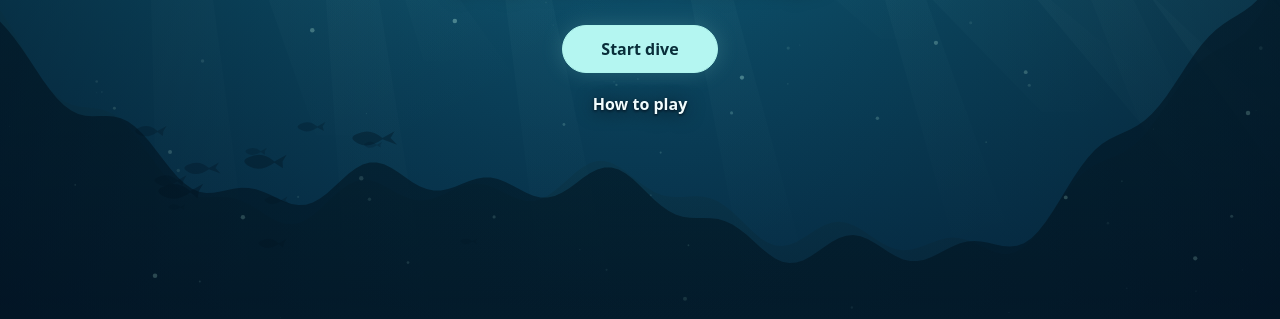
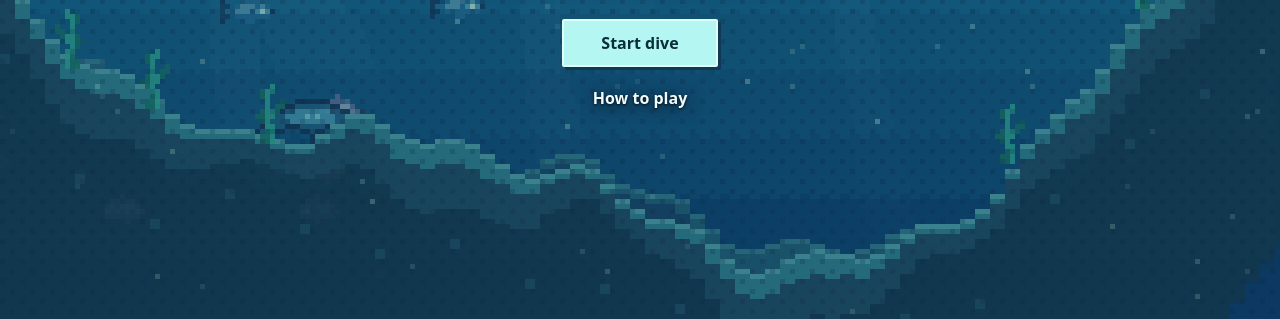
Before and after one commit to lucasvthomp/krillion, a plain HTML site: page docs/index.html in a window 1280 px wide. Shown: the part 481-800 px from the top of the page. Drawn offline with Linux system fonts and the light colour scheme; animation ran at ten frames a second.

Commit message:
Render pixel-art ocean and color-code large answer reveals

```diff
--- a/docs/game.mjs
+++ b/docs/game.mjs
@@ -1,4 +1,4 @@
-import { createOcean } from './ocean.mjs?v=3';
+import { createOcean } from './ocean.mjs?v=4';
 
 const roundsPerGame = 7;
 const readingSeconds = 3;
--- a/docs/ocean.mjs
+++ b/docs/ocean.mjs
@@ -1,14 +1,88 @@
 const palette = [
-  [0, [21, 117, 141], [7, 50, 78]],
-  [450, [13, 78, 110], [6, 38, 65]],
-  [1500, [11, 48, 79], [7, 24, 48]],
-  [3400, [15, 32, 57], [6, 17, 34]],
-  [5500, [19, 24, 44], [8, 11, 24]],
-  [7000, [25, 21, 39], [9, 9, 19]],
+  [0, [25, 126, 150], [11, 57, 98]],
+  [450, [20, 87, 130], [9, 46, 83]],
+  [1500, [15, 58, 104], [9, 27, 61]],
+  [3400, [22, 36, 78], [9, 18, 44]],
+  [5500, [29, 30, 65], [13, 14, 34]],
+  [7000, [36, 25, 57], [14, 11, 27]],
+];
+
+// Each digit is a palette entry. A dot is transparent.
+const reefFish = [
+  '......1....',
+  '0...11111..',
+  '00.1222121.',
+  '01122212320',
+  '00.1111111.',
+  '0....11....',
+];
+const ray = [
+  [
+    '.......0........0.......',
+    '......010......010......',
+    '....01110......01110....',
+    '..01112210000001221110..',
+    '001122221111111222211100',
+    '.0001111122222211111000.',
+    '....0000123232100000....',
+    '........0111110.........',
+    '.........00100..........',
+    '...........0............',
+    '...........0............',
+    '..........0.............',
+  ],
+  [
+    '........0000000.........',
+    '......00111111100.......',
+    '....001122222221100.....',
+    '...01122223232221110....',
+    '..0111122222222211110...',
+    '.011110001111100011110..',
+    '011000...00100...000110.',
+    '00.........0.........00.',
+    '...........0............',
+    '..........0.............',
+    '.........0..............',
+  ],
+];
+const jelly = [
+  '....01110....',
+  '..011222110..',
+  '.01223232210.',
+  '0122222222210',
+  '1101101011011',
+  '..1..1.1..1..',
+  '..1.1...1.1..',
+  '...1....1..1.',
+  '...1.....1.1.',
+  '....1....1...',
+];
+const lanternfish = [
+  '......1.......',
+  '0...11111..3..',
+  '00.1111111.2..',
+  '011111112110..',
+  '00.022011110..',
+  '0....0.000....',
+];
+const kelp = [
+  '....2...',
+  '..122...',
+  '..12....',
+  '...2..1.',
+  '...2.11.',
+  '..1221..',
+  '.1122...',
+  '..12....',
+  '...22...',
+  '...12...',
+  '..112...',
+  '..112...',
 ];
 
 const clamp = (number, min = 0, max = 1) => Math.max(min, Math.min(max, number));
 const mix = (from, to, ratio) => from + (to - from) * ratio;
+const blend = (from, to, ratio) => from.map((value, index) => mix(value, to[index], ratio));
 const color = (rgb) => `rgb(${rgb.map(Math.round).join(', ')})`;
 const smooth = (ratio) => ratio * ratio * (3 - 2 * ratio);
 
@@ -19,6 +93,21 @@ function seededRandom(seed) {
   };
 }
 
+function makeSprite(rows, colors) {
+  const sheet = document.createElement('canvas');
+  sheet.width = Math.max(...rows.map((row) => row.length));
+  sheet.height = rows.length;
+  const ink = sheet.getContext('2d');
+  rows.forEach((row, y) => {
+    for (let x = 0; x < row.length; x++) {
+      if (row[x] === '.') continue;
+      ink.fillStyle = colors[Number(row[x])];
+      ink.fillRect(x, y, 1, 1);
+    }
+  });
+  return sheet;
+}
+
 export function createOcean(canvas) {
   const ctx = canvas.getContext('2d', { alpha: false });
   if (!ctx) return { descend() {} };
@@ -26,208 +115,209 @@ export function createOcean(canvas) {
   const motion = matchMedia('(prefers-reduced-motion: reduce)');
   const random = seededRandom(18832);
   const scatter = (count, make) => Array.from({ length: count }, () => make());
-  const particles = scatter(150, () => [random(), random(), random(), random()]);
-  const fish = scatter(27, () => [random(), random(), random(), random()]);
-  const jellies = scatter(9, () => [random(), random(), random()]);
-  const shelves = [690, 1720, 2940, 4380, 5620, 6930];
-  let width, height, density;
+  const particles = scatter(115, () => [random(), random(), random(), random()]);
+  const fish = scatter(22, () => [random(), random(), random(), random()]);
+  const deepCreatures = scatter(16, () => [random(), random(), random()]);
+  const shelves = [660, 1700, 2950, 4380, 5650, 6920];
+  const foldedTail = reefFish.map((row, index) => (index === 3 ? '.01' : '...') + row.slice(3));
+  const fishSprites = [
+    ['#123354', '#206085', '#508ba1', '#a8d4c6'],
+    ['#233653', '#526589', '#7c9bad', '#b6dfd5'],
+  ].map((colors) => [makeSprite(reefFish, colors), makeSprite(foldedTail, colors)]);
+  const raySprites = ray.map((rows) => makeSprite(rows, ['#123452', '#195573', '#347b95', '#5ba0a9']));
+  const jellySprite = makeSprite(jelly, ['#397394', '#559cb7', '#87d5d5', '#c1fff0']);
+  const lanternSprite = makeSprite(lanternfish, ['#162642', '#2c4b6e', '#4e819e', '#b5f7ce']);
+  const kelpSprite = makeSprite(kelp, ['#0a3046', '#14615f', '#248880']);
+  const dither = document.createElement('canvas');
+  dither.width = dither.height = 4;
+  const dots = dither.getContext('2d');
+  dots.fillStyle = '#102642';
+  dots.fillRect(0, 0, 1, 1);
+  dots.fillRect(2, 2, 1, 1);
+  const texture = ctx.createPattern(dither, 'repeat');
+
+  let width, height;
   let frame = 0;
   let renderedAt = -Infinity;
-  let depth = 0;
   let camera = 0;
   let target = 0;
   let travelFrom = 0;
   let travelStarted = 0;
   let travelDuration = 0;
 
+  function sprite(image, x, y, direction = 1) {
+    ctx.save();
+    ctx.translate(Math.round(x), Math.round(y));
+    ctx.scale(direction, 1);
+    ctx.drawImage(image, -Math.floor(image.width / 2), 0);
+    ctx.restore();
+  }
+
   function waterColor() {
-    const next = palette.findIndex(([start]) => start > depth);
-    const upper = palette[next < 0 ? palette.length - 1 : next];
-    const lower = palette[Math.max(0, (next < 0 ? palette.length : next) - 1)];
-    const ratio = upper[0] === lower[0] ? 0 : (depth - lower[0]) / (upper[0] - lower[0]);
-    const water = ctx.createLinearGradient(0, 0, 0, height);
-    water.addColorStop(0, color(lower[1].map((value, i) => mix(value, upper[1][i], ratio))));
-    water.addColorStop(1, color(lower[2].map((value, i) => mix(value, upper[2][i], ratio))));
-    ctx.fillStyle = water;
-    ctx.fillRect(0, 0, width, height);
+    const depth = clamp(camera - 70, 0, 7000);
+    let next = palette.findIndex(([start]) => start > depth);
+    if (next < 0) next = palette.length - 1;
+    const upper = palette[next];
+    const lower = palette[next - 1];
+    const ratio = (depth - lower[0]) / (upper[0] - lower[0]);
+    const top = blend(lower[1], upper[1], ratio);
+    const bottom = blend(lower[2], upper[2], ratio);
+    const bands = 13;
+    for (let band = 0; band < bands; band++) {
+      const y = Math.floor(band * height / bands);
+      const end = Math.floor((band + 1) * height / bands);
+      ctx.fillStyle = color(blend(top, bottom, band / (bands - 1)));
+      ctx.fillRect(0, y, width, end - y);
+      if (!band) continue;
+      ctx.fillStyle = color(blend(top, bottom, (band - 1) / (bands - 1)));
+      for (let x = (band % 2) * 2; x < width; x += 4) ctx.fillRect(x, y, 2, 1);
+    }
   }
 
   function surface(time, offset) {
     const surfaceY = height * .11 - offset * .89;
-    const light = clamp(1 - camera / 760);
+    const light = clamp(1 - camera / 900);
     if (!light) return;
 
-    for (let ray = 0; ray < 20; ray++) {
-      const phase = ray * 4.13;
-      const x = width * (.10 + ray * .041 + Math.sin(time * .2 + phase) * .025);
-      const tip = x + width * (.22 + Math.sin(phase) * .21);
-      const span = width * (.022 + .036 * (1 + Math.cos(phase)));
-      const end = surfaceY + height * (.66 + .27 * Math.sin(phase * 2));
-      const beam = ctx.createLinearGradient(x, surfaceY, tip, end);
-      beam.addColorStop(0, `rgba(196, 255, 240, ${light * (.05 + .032 * (1 + Math.sin(phase)))})`);
-      beam.addColorStop(1, 'rgba(155, 241, 241, 0)');
-      ctx.fillStyle = beam;
-      ctx.beginPath();
-      ctx.moveTo(x - span * .2, surfaceY);
-      ctx.lineTo(x + span * .2, surfaceY);
-      ctx.lineTo(tip + span, end);
-      ctx.lineTo(tip - span, end);
-      ctx.closePath();
-      ctx.fill();
+    for (let rayIndex = 0; rayIndex < 11; rayIndex++) {
+      const phase = rayIndex * 4.13;
+      const x = width * (.08 + rayIndex * .079 + Math.sin(time * .24 + phase) * .025);
+      const slant = width * (.17 + Math.sin(phase) * .12);
+      const span = width * (.021 + .014 * (1 + Math.cos(phase)));
+      const reach = height * (.63 + .24 * Math.sin(phase * 2));
+      for (let y = Math.max(0, Math.ceil(surfaceY)); y < surfaceY + reach; y += 3) {
+        const progress = (y - surfaceY) / reach;
+        const half = Math.max(1, Math.round(span * (.24 + progress * .66)));
+        ctx.fillStyle = `rgba(167, 243, 220, ${light * (1 - progress) * (.07 + .035 * Math.cos(phase))})`;
+        ctx.fillRect(Math.round(x + slant * progress) - half, y, half * 2, 3);
+      }
     }
 
-    if (surfaceY < -32) return;
-    const wave = (x, layer) => surfaceY + layer * 5 +
-      Math.sin(x / 62 + time * .91 + layer * .7) * (7 - layer) +
-      Math.sin(x / 25 - time * .7 + layer * .9) * 2.5;
-
-    const surfaceGlow = ctx.createLinearGradient(0, 0, 0, Math.max(1, surfaceY + 27));
-    surfaceGlow.addColorStop(0, '#226979');
-    surfaceGlow.addColorStop(.7, '#48acb2');
-    surfaceGlow.addColorStop(1, '#9ce0d7');
-    ctx.beginPath();
-    ctx.moveTo(0, -3);
-    ctx.lineTo(width, -3);
-    for (let x = width + 10; x >= -10; x -= 10) ctx.lineTo(x, wave(x, 0));
-    ctx.closePath();
-    ctx.fillStyle = surfaceGlow;
-    ctx.fill();
-
-    for (let layer = 0; layer < 6; layer++) {
-      ctx.beginPath();
-      for (let x = -10; x <= width + 10; x += 8) ctx.lineTo(x, wave(x, layer));
-      ctx.strokeStyle = `rgba(189, 251, 229, ${(.46 - layer * .067) * light})`;
-      ctx.lineWidth = layer ? 1 : 2;
-      ctx.stroke();
+    if (surfaceY < -8) return;
+    for (let x = 0; x < width; x += 2) {
+      const y = Math.round(surfaceY + Math.sin(x / 16 + time * 1.06) * 2.6 + Math.sin(x / 6 - time * .7) * 1.2);
+      ctx.fillStyle = '#296d85';
+      ctx.fillRect(x, 0, 2, Math.max(0, y));
+      ctx.fillStyle = '#4b969f';
+      ctx.fillRect(x, y - 4, 2, 4);
+      ctx.fillStyle = '#80cbc7';
+      ctx.fillRect(x, y, 2, 1);
+      ctx.fillStyle = '#6cb9ba';
+      ctx.fillRect(x, y + 2 + Math.round(Math.sin(x / 11 - time) * 2), 2, 1);
     }
   }
 
-  function terrain(offset, layer) {
+  function terrain(time, offset, foreground) {
+    const layer = foreground ? 1.06 : .72;
     for (const [index, anchor] of shelves.entries()) {
-      const baseline = (anchor / 1000) * height * .9 - offset * layer + height * .27;
-      if (baseline < -height * .6 || baseline > height * 1.4) continue;
-      const ridge = (fraction) => {
-        const edge = Math.pow(Math.abs(fraction * 2 - 1), 2.9) * .32;
-        const broad = Math.sin(fraction * 9 + index * 2 + layer) * .064;
-        const teeth = (Math.cos(fraction * 32 + index) + Math.sin(fraction * 67 - layer * 2)) * .015;
-        return baseline + height * (broad + teeth - edge);
+      const baseline = (anchor / 1000) * height * .9 - offset * layer + height * .29;
+      if (baseline < -height * .55 || baseline > height * 1.4) continue;
+      const ridge = (x) => {
+        const fraction = x / width;
+        const edge = Math.pow(Math.abs(fraction * 2 - 1), 2.1) * .37;
+        const broad = Math.sin(fraction * 10 + index * 2 + layer) * .077;
+        const teeth = (Math.cos(fraction * 33 + index) + Math.sin(fraction * 71 - layer * 2)) * .012;
+        return Math.round(baseline + height * (broad + teeth - edge));
       };
-      const step = Math.max(5, width / 180);
-      ctx.beginPath();
-      for (let x = 0; x <= width; x += step) ctx.lineTo(x, ridge(x / width));
-      ctx.lineTo(width, ridge(1));
-      ctx.lineTo(width, baseline + height * .62);
-      ctx.lineTo(0, baseline + height * .62);
-      ctx.closePath();
-      const rock = ctx.createLinearGradient(0, baseline - height * .38, 0, baseline + height * .46);
-      rock.addColorStop(0, layer >= 1 ? '#001927a6' : '#10526472');
-      rock.addColorStop(.55, layer >= 1 ? '#00121d8c' : '#092c4096');
-      rock.addColorStop(1, '#040e1b00');
-      ctx.fillStyle = rock;
-      ctx.fill();
-    }
-  }
-
-  function swimmingFish(time, offset) {
-    const opacity = clamp(1 - camera / 2300);
-    if (!opacity) return;
-    for (const [x, y, size, seed] of fish) {
-      const school = seed < .53 ? 0 : 1;
-      const direction = school ? -1 : 1;
-      const across = (time * (.013 + seed * .009) + x * .28 + school * .5) % 1;
-      const left = direction > 0 ? across : 1 - across;
-      const top = (.42 + school * .32 + y * .16) * height - offset * (.51 + seed * .24);
-      if (top < -36 || top > height + 36) continue;
+      const deep = index >= 3;
+      const rockColors = deep ? ['#343051', '#212641', '#151c34'] : ['#277080', '#1b485f', '#12384e'];
+      const top = deep ? '#454063' : '#3d8590';
       ctx.save();
-      ctx.translate(left * (width + 88) - 44, top + 6 * Math.sin(time * .95 + x * 15));
-      const magnitude = .44 + size * 1.06;
-      ctx.scale(direction * magnitude, magnitude);
-      ctx.fillStyle = `rgba(0, 24, 39, ${opacity * (.19 + size * .28)})`;
-      ctx.beginPath();
-      ctx.moveTo(-8, 0);
-      ctx.quadraticCurveTo(1, -8, 11, -3);
-      ctx.quadraticCurveTo(18, 0, 10, 4);
-      ctx.quadraticCurveTo(2, 8, -8, 1);
-      ctx.lineTo(-16 + Math.sin(time * 5 + seed * 12) * 3, 5);
-      ctx.lineTo(-14, 0);
-      ctx.lineTo(-17, -5);
-      ctx.closePath();
-      ctx.fill();
-      ctx.restore();
-    }
-  }
-
-  function deepLife(time, offset) {
-    for (const [x, y, seed] of jellies) {
-      const world = 1450 + y * 5400;
-      const top = world / 1000 * height * .9 - offset * (.91 + seed * .15);
-      if (top < -90 || top > height + 90) continue;
-      const left = width * (x < .5 ? .08 + x * .45 : .69 + (x - .5) * .46);
-      const radius = 12 + seed * 19;
-      const pulse = time * 1.35 + seed * 20;
-      ctx.save();
-      ctx.translate(left + Math.sin(time * .38 + seed * 33) * 17, top + Math.sin(pulse) * 10);
-      ctx.scale(1 + Math.sin(pulse) * .09, 1);
-      const glow = ctx.createRadialGradient(0, 0, 0, 0, 0, radius * 1.65);
-      glow.addColorStop(0, 'rgba(79, 219, 241, .18)');
-      glow.addColorStop(1, 'rgba(79, 219, 241, 0)');
-      ctx.fillStyle = glow;
-      ctx.fillRect(-radius * 2, -radius * 2, radius * 4, radius * 4);
-      ctx.beginPath();
-      ctx.ellipse(0, 0, radius, radius * .59, 0, Math.PI, Math.PI * 2);
-      ctx.quadraticCurveTo(0, radius * .4, -radius, 0);
-      ctx.fillStyle = 'rgba(121, 235, 244, .15)';
-      ctx.strokeStyle = 'rgba(146, 235, 247, .37)';
-      ctx.fill();
-      ctx.stroke();
-      for (let arm = -3; arm <= 3; arm++) {
-        const start = arm * radius * .23;
-        ctx.beginPath();
-        ctx.moveTo(start, radius * .13);
-        ctx.bezierCurveTo(start + 10 * Math.sin(pulse + arm), radius * .6, start - 6, radius * 1.08,
-          start + 10 * Math.cos(pulse + arm), radius * (1.45 + seed * .55));
-        ctx.strokeStyle = 'rgba(121, 235, 244, .22)';
-        ctx.stroke();
+      ctx.globalAlpha = foreground ? .87 : .37;
+      for (let x = 0; x < width; x += 3) {
+        const y = ridge(x);
+        const shelf = Math.round(3 + 4 * (1 + Math.sin(x / 11 + index * 4)));
+        ctx.fillStyle = rockColors[2];
+        ctx.fillRect(x, y, 3, height * .47);
+        ctx.fillStyle = rockColors[1];
+        ctx.fillRect(x, y, 3, shelf + 3);
+        ctx.fillStyle = rockColors[0];
+        ctx.fillRect(x, y, 3, Math.max(2, shelf / 2 | 0));
+        ctx.fillStyle = top;
+        ctx.fillRect(x, y, 3, 1);
+        if (x % 15 === 0) {
+          ctx.fillStyle = rockColors[1];
+          ctx.fillRect(x, y + shelf + 7 + (x % 11), 2, 2);
+        }
+      }
+      if (foreground && index < 2) {
+        for (const position of [.055, .12, .21, .79, .89, .95]) {
+          const x = width * position;
+          const y = ridge(x);
+          const lean = Math.sin(time * 1.8 + position * 30) > 0 ? 1 : -1;
+          sprite(kelpSprite, x, y - kelpSprite.height + 1, lean);
+        }
       }
       ctx.restore();
     }
   }
 
-  function suspendedMatter(time, offset) {
-    for (const [x, y, size, seed] of particles) {
-      const drift = Math.sin(time * .6 + seed * 27) * (7 + 12 * size);
-      const vertical = y * height - time * (2 + size * 4) - offset * (.35 + size * .65);
-      const top = ((vertical % height) + height) % height;
-      const deep = camera > 1100;
-      const opacity = (.09 + size * .31) * (.71 + .29 * Math.sin(time * 1.2 + seed * 22));
-      ctx.fillStyle = deep ? `rgba(138, 209, 255, ${opacity})` : `rgba(184, 246, 232, ${opacity})`;
-      ctx.beginPath();
-      ctx.arc(x * width + drift, top, .4 + size * (deep ? 1.5 : 1.9), 0, Math.PI * 2);
-      ctx.fill();
+  function swimmingFish(time, offset) {
+    const opacity = clamp(1 - camera / 1850);
+    if (!opacity) return;
+    for (const [x, y, size, seed] of fish) {
+      const school = seed < .53 ? 0 : 1;
+      const direction = school ? -1 : 1;
+      const across = (time * (.016 + seed * .006) + x * .34 + school * .59) % 1;
+      const left = direction > 0 ? across : 1 - across;
+      const top = (.41 + school * .29 + y * .19) * height - offset * (.51 + seed * .24);
+      ctx.globalAlpha = opacity * (.39 + size * .42);
+      const tail = Number(Math.sin(time * 6 + seed * 30) > 0);
+      sprite(fishSprites[school][tail], left * (width + 30) - 15, top + Math.sin(time * 1.6 + x * 15) * 2, direction);
+    }
+
+    ctx.globalAlpha = opacity * .94;
+    const across = (time * .023 + .18) % 1;
+    const y = height * .72 - offset * .67 + Math.sin(time * 1.3) * 3;
+    sprite(raySprites[Math.floor(time * 3) % 2], across * (width + 60) - 30, y);
+    ctx.globalAlpha = 1;
+  }
+
+  function deepLife(time, offset) {
+    for (const [x, y, seed] of deepCreatures) {
+      const world = 1240 + y * 5580;
+      const top = world / 1000 * height * .9 - offset * (.91 + seed * .13);
+      if (top < -24 || top > height + 24) continue;
+      const left = width * (x < .5 ? .06 + x * .52 : .68 + (x - .5) * .48);
+      if (seed > .54) {
+        const crossing = (x + time * .015) % 1;
+        sprite(lanternSprite, crossing * (width + 36) - 18, top + Math.sin(time * 1.3 + x * 19) * 4);
+        continue;
+      }
+      const pulse = time * 1.75 + seed * 20;
+      ctx.globalAlpha = .59 + Math.sin(pulse) * .21;
+      sprite(jellySprite, left + Math.sin(time * .62 + seed * 22) * 4, top + Math.sin(pulse) * 3, Math.sin(pulse) < 0 ? -1 : 1);
+      ctx.globalAlpha = 1;
     }
   }
 
-  function fadeEdges() {
-    const gradient = ctx.createRadialGradient(width / 2, height * .48, height * .1,
-      width / 2, height * .48, Math.max(width, height) * .64);
-    gradient.addColorStop(0, '#02162100');
-    gradient.addColorStop(1, '#010b1b92');
-    ctx.fillStyle = gradient;
-    ctx.fillRect(0, 0, width, height);
+  function suspendedMatter(time, offset) {
+    const deep = camera > 1100;
+    for (const [x, y, size, seed] of particles) {
+      const drift = Math.sin(time * .6 + seed * 27) * (1 + 3 * size);
+      const vertical = y * height - time * (.35 + size * .9) - offset * (.35 + size * .65);
+      const top = ((vertical % height) + height) % height;
+      ctx.globalAlpha = (.12 + size * .3) * (.72 + .28 * Math.sin(time * 1.8 + seed * 20));
+      ctx.fillStyle = deep ? '#92bcef' : '#b1e4d1';
+      ctx.fillRect(Math.round(x * width + drift), Math.round(top), 1, 1);
+    }
+    ctx.globalAlpha = 1;
   }
 
   function draw(now) {
     const time = motion.matches ? 0 : now / 1000;
     const offset = camera / 1000 * height * .9;
-    ctx.setTransform(density, 0, 0, density, 0, 0);
     waterColor();
     surface(time, offset);
-    terrain(offset, .72);
+    terrain(time, offset, false);
     swimmingFish(time, offset);
     deepLife(time, offset);
-    terrain(offset, 1.04);
+    terrain(time, offset, true);
     suspendedMatter(time, offset);
-    fadeEdges();
+    ctx.fillStyle = texture;
+    ctx.globalAlpha = .2;
+    ctx.fillRect(0, 0, width, height);
+    ctx.globalAlpha = 1;
   }
 
   function animate(now) {
@@ -235,7 +325,6 @@ export function createOcean(canvas) {
     if (now - renderedAt >= 29) {
       const progress = travelDuration ? smooth(clamp((now - travelStarted) / travelDuration)) : 1;
       camera = mix(travelFrom, target, progress);
-      depth = clamp(camera - 70, 0, 7000);
       draw(now);
       renderedAt = now;
     }
@@ -247,7 +336,6 @@ export function createOcean(canvas) {
     frame = 0;
     if (motion.matches) {
       camera = target;
-      depth = clamp(camera - 70, 0, 7000);
       draw(0);
     } else if (!document.hidden) {
       renderedAt = -Infinity;
@@ -256,11 +344,12 @@ export function createOcean(canvas) {
   }
 
   function resize() {
-    width = Math.max(1, canvas.clientWidth);
-    height = Math.max(1, canvas.clientHeight);
-    density = Math.min(devicePixelRatio || 1, 1.5);
-    canvas.width = Math.round(width * density);
-    canvas.height = Math.round(height * density);
+    const pixelSize = canvas.clientWidth <= 550 ? 3 : 5;
+    width = Math.max(1, Math.round(canvas.clientWidth / pixelSize));
+    height = Math.max(1, Math.round(canvas.clientHeight / pixelSize));
+    canvas.width = width;
+    canvas.height = height;
+    ctx.imageSmoothingEnabled = false;
     refresh();
   }
 
--- a/docs/style.css
+++ b/docs/style.css
@@ -1,3 +1,10 @@
+@font-face {
+  font-family: "Pixelify Sans";
+  src: url("./fonts/pixelify-sans.ttf") format("truetype");
+  font-weight: 400 700;
+  font-display: swap;
+}
+
 :root {
   color-scheme: dark;
   font-family: system-ui, sans-serif;
@@ -5,6 +12,7 @@
   --muted: #c1dce4;
   --accent: #b4f6f1;
   --mono: ui-monospace, "Cascadia Mono", Consolas, monospace;
+  --pixel-font: "Pixelify Sans", var(--mono);
   color: var(--text);
   background: #082b40;
 }
@@ -12,7 +20,14 @@
 *, *::before, *::after { box-sizing: border-box; }
 [hidden] { display: none !important; }
 body { margin: 0; min-height: 100dvh; }
-#ocean { position: fixed; inset: 0; width: 100%; height: 100%; pointer-events: none; }
+#ocean {
+  position: fixed;
+  inset: 0;
+  width: 100%;
+  height: 100%;
+  pointer-events: none;
+  image-rendering: pixelated;
+}
 main {
   position: relative;
   min-height: 100dvh;
@@ -23,13 +38,18 @@ main {
 .screen { width: min(100%, 740px); text-align: center; }
 #home, #round { text-shadow: 0 2px 18px #00151ecc, 0 1px 3px #00151e; }
 #home h1, .screen h2 {
-  font-family: Georgia, "Times New Roman", serif;
-  font-weight: 500;
-  letter-spacing: -.045em;
+  font-weight: 750;
+  letter-spacing: -.04em;
   overflow-wrap: anywhere;
   text-wrap: balance;
 }
-#home h1 { margin: 0; font-size: clamp(4.5rem, 15vw, 10rem); line-height: .98; }
+#home h1 {
+  margin: 0;
+  font: 700 clamp(2.65rem, 12vw, 9rem)/1 var(--pixel-font);
+  letter-spacing: .025em;
+  text-transform: uppercase;
+  text-shadow: 4px 4px #174765, 8px 8px #102d4a, 0 0 24px #12314b;
+}
 #home .instructions {
   max-width: 37ch;
   margin: 20px auto 28px;
@@ -79,12 +99,12 @@ button:focus-visible, input:focus-visible, textarea:focus-visible, summary:focus
 .primary {
   min-height: 48px;
   padding: 11px 24px;
-  border: 1px solid #aff5ed;
-  border-radius: 999px;
+  border: 2px solid #e0fffb;
+  border-radius: 2px;
   background: #b4f6f1;
   color: #092e3a;
   font-weight: 750;
-  box-shadow: 0 0 22px #9deee430;
+  box-shadow: 3px 3px #113955;
 }
 .primary:hover:not(:disabled) { background: #e0fffb; border-color: #e0fffb; }
 .plain-button {
@@ -115,7 +135,7 @@ progress::-moz-progress-bar { background: var(--accent); border-radius: 3px; }
   min-width: 0;
   min-height: 48px;
   border: 1px solid #bde8ef80;
-  border-radius: 24px;
+  border-radius: 2px;
   padding: 11px 16px;
   background: #071f35b8;
   color: var(--text);
@@ -124,12 +144,12 @@ progress::-moz-progress-bar { background: var(--accent); border-radius: 3px; }
 #skip { margin-top: 7px; }
 #retry-status { color: #ffb3c2; margin: 5px 0 0; }
 
-[data-tier="plankton"] { --tier-color: #78c0ff; }
-[data-tier="tooclever"] { --tier-color: #c3a2ff; }
-[data-tier="schooler"] { --tier-color: #65e4b5; }
-[data-tier="rare"] { --tier-color: #f8d86a; }
-[data-tier="deepcut"] { --tier-color: #ffa36e; }
-[data-tier="krillion"] { --tier-color: #ff82b0; }
+[data-tier="plankton"] { --tier-color: #78c6ff; }
+[data-tier="tooclever"] { --tier-color: #70ece8; }
+[data-tier="schooler"] { --tier-color: #97ed7a; }
+[data-tier="rare"] { --tier-color: #ff9a59; }
+[data-tier="deepcut"] { --tier-color: #c8a0ff; }
+[data-tier="krillion"] { --tier-color: #ffe477; }
 [data-tier="none"] { --tier-color: #bdd8df; }
 .feedback {
   margin-bottom: 26px;
@@ -140,8 +160,10 @@ progress::-moz-progress-bar { background: var(--accent); border-radius: 3px; }
 .tier-label { color: var(--tier-color); font-weight: 700; letter-spacing: .055em; }
 .feedback .answer-name {
   margin-block: 9px 10px;
-  font: 500 clamp(2.7rem, 7vw, 6rem)/1 Georgia, serif;
-  letter-spacing: -.035em;
+  color: var(--tier-color);
+  font: 700 clamp(2.55rem, 8.5vw, 7rem)/1.02 var(--pixel-font);
+  letter-spacing: -.025em;
+  text-shadow: 0 4px #071b34, 0 6px 16px #041126;
   text-wrap: balance;
 }
 .depth-gain { color: var(--tier-color); font-weight: 650; }
--- a/scripts/serve.mjs
+++ b/scripts/serve.mjs
@@ -11,6 +11,7 @@ const types = new Map([
   ['.css', 'text/css; charset=utf-8'],
   ['.mjs', 'text/javascript; charset=utf-8'],
   ['.json', 'application/json'],
+  ['.ttf', 'font/ttf'],
 ]);
 
 createServer(async (request, response) => {
```
Also changed, not shown: docs/index.html (+2 -2 lines), docs/fonts/OFL.txt (added), docs/fonts/pixelify-sans.ttf (added).
